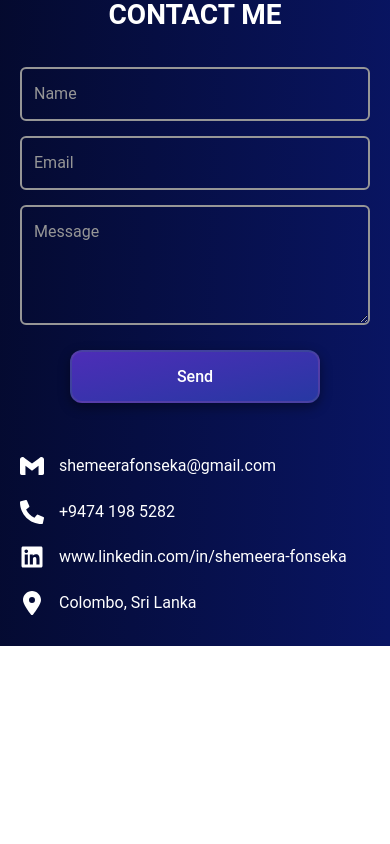
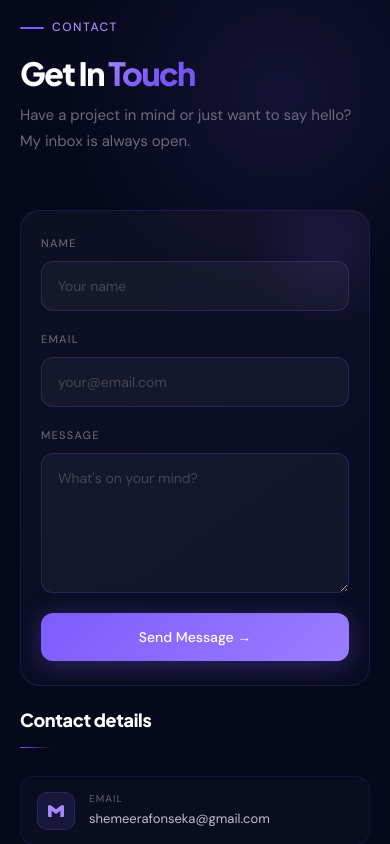
Before and after one commit to ShemeeraFonseka/portfolio, a React (Create React App) app: page / in a window 390 px wide. Shown: the part 8460-9304 px from the top of the page. Before the commit the page ends 9106 px from the top, so only its background shows below. Built offline with nearby package versions, Linux system fonts and the light colour scheme.

Commit message:
Updated contact section

```diff
--- a/src/components/Touch/Touch.css
+++ b/src/components/Touch/Touch.css
@@ -1,272 +1,370 @@
-/* Touch Container */
-.touch-container {
-    display: flex;
-    flex-direction: column;
-    align-items: center;
-    justify-content: center;
-    padding: 50px 100px;
+@import url("https://fonts.googleapis.com/css2?family=Plus+Jakarta+Sans:wght@700;800&family=DM+Sans:wght@300;400;500&display=swap");
+
+/* ── Section ── */
+.touch-section {
+  padding: 80px 100px;
+  background: #06091c;
+  position: relative;
+  overflow: hidden;
 }
 
-/* Touch Intro */
-.touch-intro {
-    margin-bottom: 50px;
-    font-size: 40px;
-    font-weight: bolder;
-    color: #fff;
-    text-align: center;
+.touch-blob1 {
+  position: absolute;
+  top: -80px;
+  right: -100px;
+  width: 420px;
+  height: 420px;
+  border-radius: 50%;
+  background: radial-gradient(
+    circle,
+    rgba(124, 92, 252, 0.1) 0%,
+    transparent 70%
+  );
+  pointer-events: none;
+}
+.touch-blob2 {
+  position: absolute;
+  bottom: -60px;
+  left: 5%;
+  width: 280px;
+  height: 280px;
+  border-radius: 50%;
+  background: radial-gradient(
+    circle,
+    rgba(124, 92, 252, 0.06) 0%,
+    transparent 70%
+  );
+  pointer-events: none;
 }
 
-/* Contact Container */
-.contact-container {
-    display: flex;
-    flex-direction: row;
-    gap: 60px;
-    width: 100%;
-    justify-content: center;
-    align-items: flex-start;
-    flex-wrap: wrap;
+/* ── Section header ── */
+.section-tag {
+  display: inline-flex;
+  align-items: center;
+  gap: 8px;
+  font-family: "DM Sans", sans-serif;
+  font-size: 12px;
+  font-weight: 500;
+  letter-spacing: 1.5px;
+  text-transform: uppercase;
+  color: #a78bfa;
+  margin-bottom: 20px;
+}
+.section-tag::before {
+  content: "";
+  display: block;
+  width: 24px;
+  height: 1.5px;
+  background: #7c5cfc;
+  border-radius: 2px;
 }
 
-/* Contact Left (Form Section) */
-.contact-left {
-    flex: 2;
-    display: flex;
-    justify-content: center;
-    align-items: center;
+.section-heading {
+  font-family: "Plus Jakarta Sans", sans-serif;
+  font-size: clamp(32px, 4vw, 52px);
+  font-weight: 800;
+  color: #fff;
+  line-height: 1.05;
+  letter-spacing: -1.5px;
+  margin-bottom: 12px;
+}
+.section-heading span {
+  background: linear-gradient(135deg, #a78bfa 0%, #7c5cfc 50%, #6d53e8 100%);
+  -webkit-background-clip: text;
+  -webkit-text-fill-color: transparent;
+  background-clip: text;
 }
 
-/* Email Form */
+.section-sub {
+  font-family: "DM Sans", sans-serif;
+  font-size: 15px;
+  color: rgba(255, 255, 255, 0.4);
+  margin-bottom: 56px;
+  max-width: 480px;
+  line-height: 1.7;
+}
+
+/* ── Grid ── */
+.contact-grid {
+  display: grid;
+  grid-template-columns: 1fr 380px;
+  gap: 28px;
+  position: relative;
+  z-index: 1;
+  align-items: start;
+}
+
+/* ── Form Card ── */
+.form-card {
+  background: linear-gradient(
+    145deg,
+    rgba(255, 255, 255, 0.03),
+    rgba(124, 92, 252, 0.04)
+  );
+  border: 1px solid rgba(124, 92, 252, 0.15);
+  border-radius: 20px;
+  padding: 36px 32px;
+  position: relative;
+  overflow: hidden;
+}
+.form-card-glow {
+  position: absolute;
+  top: -40px;
+  right: -40px;
+  width: 160px;
+  height: 160px;
+  border-radius: 50%;
+  background: radial-gradient(
+    circle,
+    rgba(124, 92, 252, 0.1) 0%,
+    transparent 70%
+  );
+  pointer-events: none;
+}
+
 .email-form {
   display: flex;
   flex-direction: column;
-    width: 100%;
   gap: 20px;
 }
 
-/* Input Fields */
+.field-group {
+  display: flex;
+  flex-direction: column;
+  gap: 8px;
+}
+
+.field-label {
+  font-family: "DM Sans", sans-serif;
+  font-size: 11px;
+  font-weight: 500;
+  letter-spacing: 1.2px;
+  text-transform: uppercase;
+  color: rgba(255, 255, 255, 0.35);
+}
+
 .input-field,
 .text-field {
   width: 100%;
-    padding: 14px 16px;
-    background-color: transparent;
-    border: 2px solid #969696;
+  padding: 13px 16px;
+  background: rgba(255, 255, 255, 0.04);
+  border: 1px solid rgba(124, 92, 252, 0.2);
   color: #fff;
-    font-size: 20px;
-    border-radius: 6px;
-    font-family: inherit;
+  font-family: "DM Sans", sans-serif;
+  font-size: 14px;
+  font-weight: 400;
+  border-radius: 12px;
   box-sizing: border-box;
+  transition:
+    border-color 0.25s ease,
+    background 0.25s ease;
+  outline: none;
 }
-
 .input-field::placeholder,
 .text-field::placeholder {
-    color: #969696;
+  color: rgba(255, 255, 255, 0.2);
+}
+.input-field:focus,
+.text-field:focus {
+  border-color: rgba(124, 92, 252, 0.55);
+  background: rgba(124, 92, 252, 0.06);
 }
 
 .text-field {
-    height: 150px;
+  height: 140px;
   resize: vertical;
   min-height: 100px;
 }
 
-/* Submit Button */
 .submit-button {
-    background: linear-gradient(to bottom right, #4D2DB7, #2738a3);
-    color: #ffffff;
-    font-size: 18px;
+  font-family: "DM Sans", sans-serif;
+  font-size: 14px;
   font-weight: 500;
-    padding: 14px 32px;
-    border: 2px solid #857b7b33;
+  color: #fff;
+  background: linear-gradient(135deg, #7c5cfc, #9b7dff);
+  padding: 13px 28px;
   border-radius: 12px;
+  border: none;
   cursor: pointer;
-    transition: all 0.3s ease;
-    box-shadow: 0 4px 12px rgba(0, 0, 0, 0.4);
-    margin-top: 10px;
-    align-self: center;
+  display: inline-flex;
+  align-items: center;
+  justify-content: center;
+  gap: 8px;
+  transition:
+    transform 0.3s ease,
+    box-shadow 0.3s ease,
+    opacity 0.3s ease;
+  box-shadow: 0 4px 24px rgba(124, 92, 252, 0.3);
+  align-self: flex-start;
+  min-width: 160px;
+}
+.submit-button:hover {
+  transform: translateY(-2px);
+  box-shadow: 0 8px 32px rgba(124, 92, 252, 0.5);
+}
+.submit-button.sending {
+  opacity: 0.7;
+  cursor: not-allowed;
 }
 
-.submit-button:hover {
-    transform: scale(1.08);
-    box-shadow: 0 6px 20px rgba(0, 0, 0, 0.6), 0 0 10px rgba(9, 21, 100, 0.6);
-    border-color: #ffffff88;
+/* ── Contact Info ── */
+.contact-info {
+  display: flex;
+  flex-direction: column;
+  gap: 0;
 }
 
-/* Contact Right (Info Section) */
-.contact-right {
-    flex: 1 ;
+.info-heading {
+  font-family: "Plus Jakarta Sans", sans-serif;
+  font-size: 18px;
+  font-weight: 800;
+  color: #fff;
+  letter-spacing: -0.3px;
+  margin-bottom: 12px;
+}
+
+.info-divider {
+  width: 32px;
+  height: 1.5px;
+  background: linear-gradient(90deg, #7c5cfc, transparent);
+  border-radius: 2px;
+  margin-bottom: 28px;
+}
+
+.contact-items {
   display: flex;
   flex-direction: column;
-    gap: 25px;
-    padding-top: 10px;
+  gap: 6px;
+  margin-bottom: 32px;
 }
 
-/* Contact Item */
 .contact-item {
   display: flex;
   align-items: center;
-    gap: 20px;
-    color: #ffffff;
-    font-size: 20px;
+  gap: 14px;
+  padding: 14px 16px;
+  background: rgba(255, 255, 255, 0.02);
+  border: 1px solid rgba(124, 92, 252, 0.1);
+  border-radius: 14px;
+  transition:
+    border-color 0.25s ease,
+    background 0.25s ease;
+}
+.contact-item:hover {
+  border-color: rgba(124, 92, 252, 0.35);
+  background: rgba(124, 92, 252, 0.06);
 }
 
-.contact-icon {
+.contact-icon-wrap {
+  width: 38px;
+  height: 38px;
+  border-radius: 10px;
+  background: rgba(124, 92, 252, 0.12);
+  border: 1px solid rgba(124, 92, 252, 0.2);
+  display: flex;
+  align-items: center;
+  justify-content: center;
+  color: #a78bfa;
   flex-shrink: 0;
 }
 
-.contact-link,
-.contact-text {
-    color: #ffffff;
-    text-decoration: none;
-    transition: color 0.3s ease;
-    word-break: break-word;
+.contact-text-wrap {
+  display: flex;
+  flex-direction: column;
+  gap: 2px;
+  min-width: 0;
 }
 
-.contact-link:hover {
-    color: #4D2DB7;
+.contact-label {
+  font-family: "DM Sans", sans-serif;
+  font-size: 10px;
+  font-weight: 500;
+  letter-spacing: 1px;
+  text-transform: uppercase;
+  color: rgba(255, 255, 255, 0.3);
 }
 
-/* Tablet Styles */
-@media screen and (max-width: 1024px) {
-    .touch-container {
-        padding: 50px 40px;
+.contact-value {
+  font-family: "DM Sans", sans-serif;
+  font-size: 13px;
+  font-weight: 400;
+  color: rgba(255, 255, 255, 0.75);
+  white-space: nowrap;
+  overflow: hidden;
+  text-overflow: ellipsis;
+}
+.contact-link {
+  text-decoration: none;
+  color: rgba(255, 255, 255, 0.75);
+  transition: color 0.2s ease;
+}
+.contact-link:hover {
+  color: #a78bfa;
 }
 
-    .contact-container {
-        gap: 40px;
+/* ── Availability badge ── */
+.availability-badge {
+  display: inline-flex;
+  align-items: center;
+  gap: 10px;
+  font-family: "DM Sans", sans-serif;
+  font-size: 12px;
+  font-weight: 500;
+  color: #34d399;
+  background: rgba(52, 211, 153, 0.08);
+  border: 1px solid rgba(52, 211, 153, 0.2);
+  border-radius: 10px;
+  padding: 10px 16px;
 }
-
-    .touch-intro {
-        font-size: 36px;
+.avail-dot {
+  width: 7px;
+  height: 7px;
+  border-radius: 50%;
+  background: #34d399;
+  flex-shrink: 0;
+  animation: avail-pulse 1.8s ease-in-out infinite;
 }
-
-    .contact-item {
-        font-size: 18px;
+@keyframes avail-pulse {
+  0%,
+  100% {
+    opacity: 1;
+    transform: scale(1);
+  }
+  50% {
+    opacity: 0.5;
+    transform: scale(0.8);
   }
 }
 
-/* Small Tablet / Large Mobile */
-@media screen and (max-width: 768px) {
-    .touch-container {
-        padding: 40px 30px;
+/* ── Responsive ── */
+@media (max-width: 1024px) {
+  .touch-section {
+    padding: 60px 48px;
   }
-
-    .touch-intro {
-        font-size: 32px;
-        margin-bottom: 40px;
-    }
-
-    .contact-container {
-        flex-direction: column;
-        gap: 50px;
-        align-items: center;
-    }
-
-    .contact-left,
-    .contact-right {
-        flex: 1 1 auto;
-        width: 100%;
-        max-width: 600px;
-    }
-
-    .contact-right {
-        align-items: flex-start;
-        padding-left: 0;
-    }
-
-    .input-field,
-    .text-field {
-        font-size: 16px;
-        padding: 12px 14px;
-    }
-
-    .submit-button {
-        font-size: 16px;
-        padding: 12px 28px;
-    }
-
-    .contact-item {
-        font-size: 18px;
+  .contact-grid {
+    grid-template-columns: 1fr 320px;
   }
 }
-
-/* Mobile Styles */
-@media screen and (max-width: 480px) {
-    .touch-container {
-        padding: 30px 20px;
+@media (max-width: 860px) {
+  .touch-section {
+    padding: 60px 32px;
   }
-
-    .touch-intro {
-        font-size: 28px;
-        margin-bottom: 30px;
-    }
-
-    .contact-container {
-        gap: 40px;
-    }
-
-    .email-form {
-        gap: 15px;
-    }
-
-    .input-field,
-    .text-field {
-        font-size: 16px;
-        padding: 12px;
-    }
-
-    .text-field {
-        height: 120px;
-    }
-
-    .submit-button {
-        font-size: 16px;
-        padding: 12px 24px;
-        width: 100%;
-        max-width: 250px;
-    }
-
-    .contact-right {
+  .contact-grid {
+    grid-template-columns: 1fr;
     gap: 20px;
   }
-
-    .contact-item {
-        font-size: 16px;
-        gap: 15px;
-    }
-
-    .contact-icon {
-        width: 24px;
-        height: 24px;
+  .contact-items {
+    gap: 8px;
   }
 }
-
-/* Extra Small Mobile */
-@media screen and (max-width: 360px) {
-    .touch-container {
-        padding: 25px 15px;
+@media (max-width: 480px) {
+  .touch-section {
+    padding: 48px 20px;
   }
-
-    .touch-intro {
-        font-size: 24px;
+  .form-card {
+    padding: 24px 20px;
   }
-
-    .input-field,
-    .text-field {
-        font-size: 14px;
-        padding: 10px;
-    }
-
   .submit-button {
-        font-size: 14px;
-        padding: 10px 20px;
-    }
-
-    .contact-item {
-        font-size: 14px;
-        gap: 12px;
-    }
-
-    .contact-icon {
-        width: 20px;
-        height: 20px;
+    align-self: stretch;
   }
 }
--- a/src/components/Touch/Touch.jsx
+++ b/src/components/Touch/Touch.jsx
@@ -1,101 +1,175 @@
-import React, { useState } from 'react';
-import emailjs from 'emailjs-com';
+import React, { useState } from "react";
+import emailjs from "emailjs-com";
 import { SiGmail } from "react-icons/si";
-import { FaPhoneAlt } from "react-icons/fa";
-import { FaLinkedin } from "react-icons/fa";
+import { FaPhoneAlt, FaLinkedin } from "react-icons/fa";
 import { FaLocationDot } from "react-icons/fa6";
-import './Touch.css';
+import "./Touch.css";
+
+const contactItems = [
+  {
+    icon: SiGmail,
+    label: "Email",
+    value: "shemeerafonseka@gmail.com",
+    href: "mailto:shemeerafonseka@gmail.com",
+  },
+  {
+    icon: FaPhoneAlt,
+    label: "Phone",
+    value: "+9474 198 5282",
+    href: "tel:+94741985282",
+  },
+  {
+    icon: FaLinkedin,
+    label: "LinkedIn",
+    value: "linkedin.com/in/shemeera-fonseka",
+    href: "https://www.linkedin.com/in/shemeera-fonseka",
+  },
+  {
+    icon: FaLocationDot,
+    label: "Location",
+    value: "Colombo, Sri Lanka",
+    href: null,
+  },
+];
 
 const Touch = () => {
-    const [name, setName] = useState('');
-    const [email, setEmail] = useState('');
-    const [message, setMessage] = useState('');
+  const [name, setName] = useState("");
+  const [email, setEmail] = useState("");
+  const [message, setMessage] = useState("");
+  const [status, setStatus] = useState(null);
 
   const handleSubmit = (e) => {
     e.preventDefault();
+    setStatus("sending");
 
-        const templateParams = {
-            name,
-            email,
-            message
-        };
-
-        emailjs.send('service_vunoib8', 'template_v9unwf3', templateParams, 'soFQR3l3kCMKLYla3')
-            .then((response) => {
-                console.log('SUCCESS!', response.status, response.text);
-                alert('Email sent successfully');
-                setName('');
-                setEmail('');
-                setMessage('');
-            }, (error) => {
-                console.error('FAILED...', error);
-                alert('Failed to send email');
+    emailjs
+      .send(
+        "service_vunoib8",
+        "template_v9unwf3",
+        { name, email, message },
+        "soFQR3l3kCMKLYla3",
+      )
+      .then(() => {
+        setStatus("success");
+        setName("");
+        setEmail("");
+        setMessage("");
+        setTimeout(() => setStatus(null), 4000);
+      })
+      .catch(() => {
+        setStatus("error");
+        setTimeout(() => setStatus(null), 4000);
       });
   };
 
   return (
-        <div className="touch-container" id="touch">
-            <p className="touch-intro">CONTACT ME</p>
+    <section className="touch-section" id="touch">
+      <div className="touch-blob1"></div>
+      <div className="touch-blob2"></div>
 
-            <div className='contact-container'>
-                <div className='contact-left'>
+      <div className="section-tag">Contact</div>
+      <h2 className="section-heading">
+        Get In <span>Touch</span>
+      </h2>
+      <p className="section-sub">
+        Have a project in mind or just want to say hello? My inbox is always
+        open.
+      </p>
+
+      <div className="contact-grid">
+        {/* ── Form ── */}
+        <div className="form-card">
+          <div className="form-card-glow"></div>
           <form className="email-form" onSubmit={handleSubmit}>
+            <div className="field-group">
+              <label className="field-label">Name</label>
               <input
                 className="input-field"
                 type="text"
-                            placeholder="Name"
+                placeholder="Your name"
                 value={name}
                 onChange={(e) => setName(e.target.value)}
                 required
               />
+            </div>
+            <div className="field-group">
+              <label className="field-label">Email</label>
               <input
                 className="input-field"
                 type="email"
-                            placeholder="Email"
+                placeholder="your@email.com"
                 value={email}
                 onChange={(e) => setEmail(e.target.value)}
                 required
               />
+            </div>
+            <div className="field-group">
+              <label className="field-label">Message</label>
               <textarea
                 className="text-field"
-                            placeholder="Message"
+                placeholder="What's on your mind?"
                 value={message}
                 onChange={(e) => setMessage(e.target.value)}
                 required
               ></textarea>
-                        <button type="submit" className="submit-button">Send</button>
+            </div>
+            <button
+              type="submit"
+              className={`submit-button ${status === "sending" ? "sending" : ""}`}
+              disabled={status === "sending"}
+            >
+              {status === "sending"
+                ? "Sending…"
+                : status === "success"
+                  ? "✓ Sent!"
+                  : status === "error"
+                    ? "Failed — try again"
+                    : "Send Message →"}
+            </button>
           </form>
         </div>
 
-                <div className='contact-right'>
-                    <div className="contact-item">
-                        <SiGmail className="contact-icon" size={30} />
-                        <a href="mailto:shemeeraFonseka@gmail.com" target="_blank" rel="noopener noreferrer" className="contact-link">
-                            shemeerafonseka@gmail.com
+        {/* ── Info ── */}
+        <div className="contact-info">
+          <p className="info-heading">Contact details</p>
+          <div className="info-divider"></div>
+          <div className="contact-items">
+            {contactItems.map((item) => {
+              const Icon = item.icon;
+              return (
+                <div className="contact-item" key={item.label}>
+                  <div className="contact-icon-wrap">
+                    <Icon size={16} />
+                  </div>
+                  <div className="contact-text-wrap">
+                    <span className="contact-label">{item.label}</span>
+                    {item.href ? (
+                      <a
+                        className="contact-value contact-link"
+                        href={item.href}
+                        target={
+                          item.href.startsWith("http") ? "_blank" : undefined
+                        }
+                        rel="noopener noreferrer"
+                      >
+                        {item.value}
                       </a>
+                    ) : (
+                      <span className="contact-value">{item.value}</span>
+                    )}
+                  </div>
+                </div>
+              );
+            })}
           </div>
 
-                    <div className="contact-item">
-                        <FaPhoneAlt className="contact-icon" size={30} />
-                        <a href="tel:+94741985282" className="contact-link">
-                            +9474 198 5282
-                        </a>
-                    </div>
-
-                    <div className="contact-item">
-                        <FaLinkedin className="contact-icon" size={30} />
-                        <a href="https://www.linkedin.com/in/shemeera-fonseka" target="_blank" rel="noopener noreferrer" className="contact-link">
-                            www.linkedin.com/in/shemeera-fonseka
-                        </a>
-                    </div>
-
-                    <div className="contact-item">
-                        <FaLocationDot className="contact-icon" size={30} />
-                        <span className="contact-text">Colombo, Sri Lanka</span>
+          <div className="availability-badge">
+            <div className="avail-dot"></div>
+            Available for new opportunities
           </div>
         </div>
       </div>
-        </div>
+    </section>
   );
 };
 
```
Lines whose indentation alone changed are shown as unchanged.
